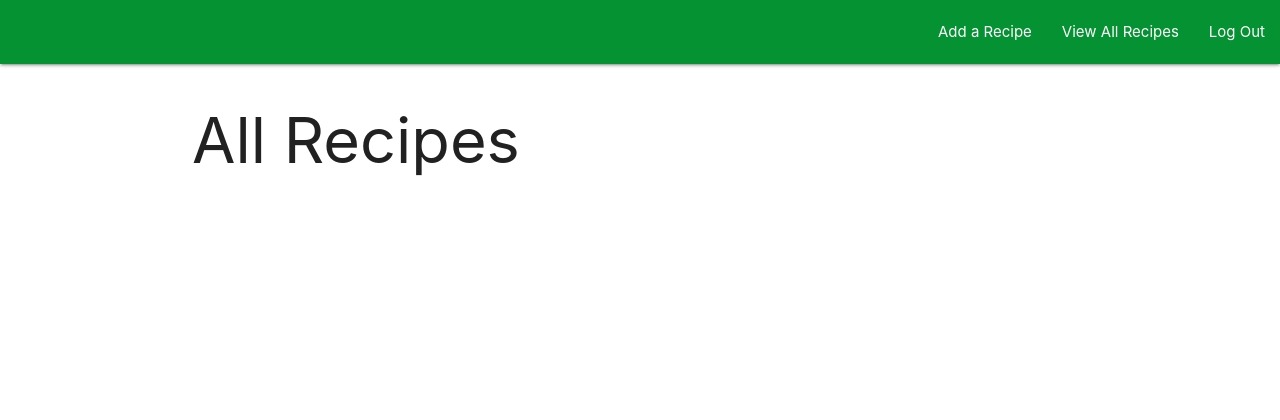
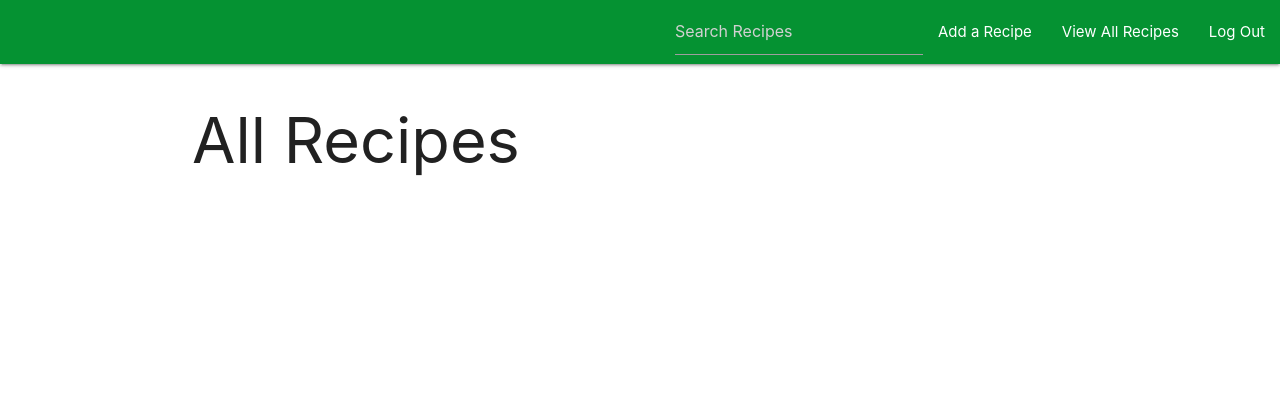
Before and after one commit to iballinger/Recipe-Thyme, a Django app: page /recipes/ in a window 1280 px wide. Shown: the top 420 px of the page. Run offline with Django 4.2, Linux system fonts and the light colour scheme; the visitor is signed in with stand-in values (Sample User, id 1); data that the repository does not hold is empty.

Commit message:
Recipe title searchbar

```diff
--- a/main_app/templates/base.html
+++ b/main_app/templates/base.html
@@ -22,6 +22,12 @@
         </ul>
         <ul class="right">
           {% if user.is_authenticated %}
+          <li>
+            <form class="searchback" method="POST" action="{% url 'search_recipes' %}">
+              {% csrf_token %}
+              <input class="d-flex-search" autocomplete="off" type="search" placeholder="Search Recipes" name="searched">
+            </form>
+          </li>
           <li><a href="{% url 'recipes_create' %}">Add a Recipe</a></li>
           <li><a href="{% url 'recipes' %}">View All Recipes</a></li>
           <li><a href="{% url 'logout' %}">Log Out</a></li>
--- a/main_app/urls.py
+++ b/main_app/urls.py
@@ -15,5 +15,5 @@ urlpatterns = [
     path('reviews/<int:pk>/delete_review/', views.ReviewDelete.as_view(), name='delete_review'),
     path('recipes/<int:recipe_id>/add_ingredient/', views.add_ingredient, name='add_ingredient'),
     path('ingredients/<int:pk>/delete_ingredient/', views.IngredientDelete.as_view(), name='delete_ingredient'),
-
+    path('search_recipes/', views.search_recipes, name='search_recipes'),
 ]
--- a/main_app/views.py
+++ b/main_app/views.py
@@ -110,9 +110,13 @@ def add_ingredient(request, recipe_id):
     new_ingredient.save()
   return redirect('detail', pk=recipe_id)
 
-# def delete_ingredient(request, recipe_id, ingredient_id):
-#   Ingredient.objects.filter(ingredient_id=ingredient_id).delete()
-#   return redirect('detail', pk=recipe_id)
 class IngredientDelete(LoginRequiredMixin, DeleteView):
   model = Ingredient
   success_url = '/recipes/'
+
+@login_required
+def search_recipes(request):
+  if request.method == "POST":
+    searched = request.POST['searched']
+    recipes = Recipe.objects.filter(title__icontains=searched)
+    return render(request, 'recipes/search_recipes.html', {'searched': searched, 'recipes':recipes })
```
Also changed, not shown: main_app/templates/recipes/search_recipes.html (added, +25 -0 lines), main_app/migrations/0007_recipe_allergens_recipe_servings.py (added).
